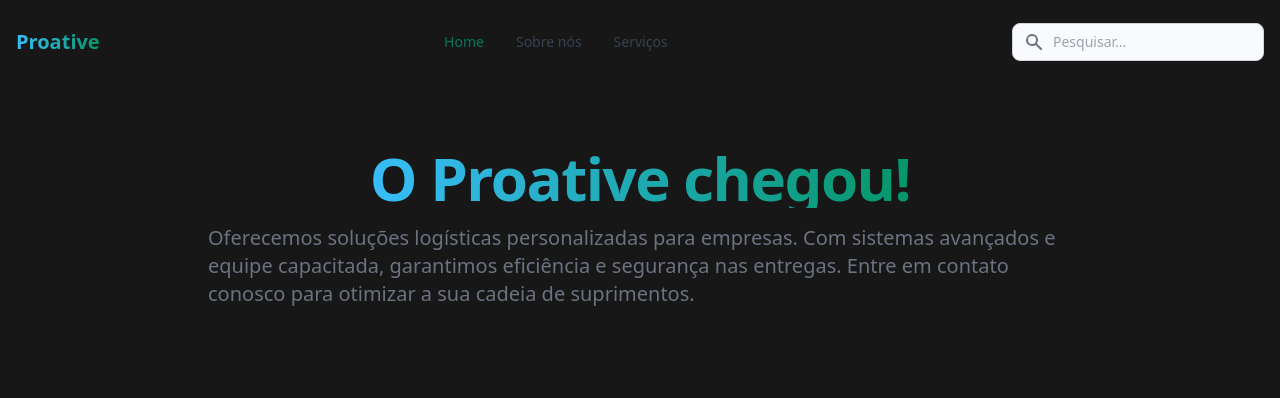
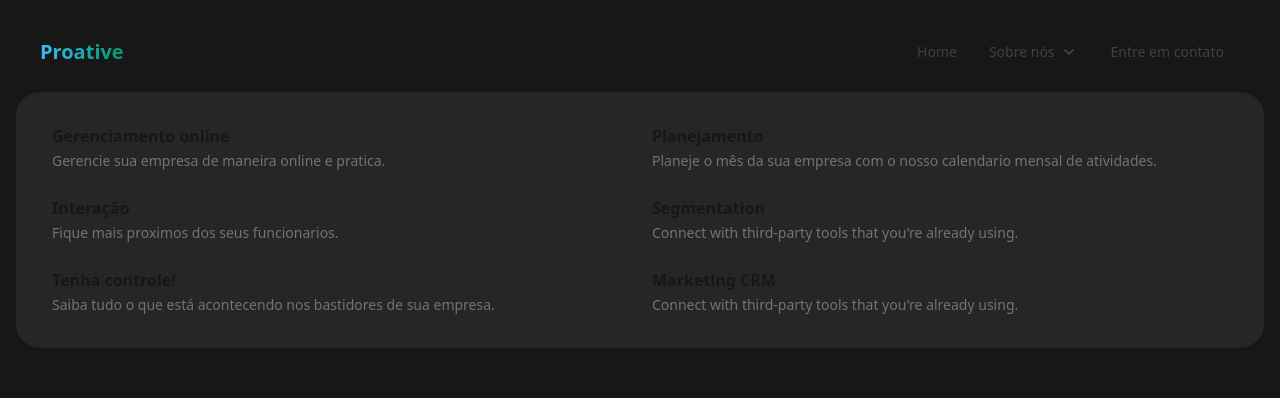
Before and after one commit to gustavorteuber/proative-front, a Vue app: page / in a window 1280 px wide. Shown: the top 398 px of the page. Built offline with nearby package versions, Linux system fonts and the light colour scheme.

Commit message:
new-header

```diff
--- a/src/components/header.vue
+++ b/src/components/header.vue
@@ -1,69 +1,22 @@
 <template>
-  <nav class="bg-neutral-900 border-solid border-1 border-neutral-500">
-    <div class="container flex flex-wrap items-center justify-between mx-auto">
-      <a href="/" class="flex items-center">
+  <nav
+    class="bg-neutral-900 border-neutral-200 dark:border-neutral-600 dark:bg-neutral-900"
+  >
+    <div
+      class="flex flex-wrap justify-between items-center mx-auto max-w-screen-xl px-4 md:px-6 py-2.5"
+    >
       <span
         class="self-center text-xl font-semibold whitespace-nowrap text-transparent bg-clip-text bg-gradient-to-r to-emerald-600 from-sky-400"
         >Proative</span
       >
-      </a>
-      <div class="flex md:order-2">
       <button
+        data-collapse-toggle="mega-menu-full"
         type="button"
-          data-collapse-toggle="navbar-search"
-          aria-controls="navbar-search"
-          aria-expanded="false"
-          class="md:hidden text-gray-500 dark:text-gray-400 hover:bg-gray-100 dark:hover:bg-gray-700 focus:outline-none focus:ring-4 focus:ring-gray-200 dark:focus:ring-gray-700 rounded-lg text-sm p-2.5 mr-1"
-        >
-          <svg
-            class="w-5 h-5"
-            aria-hidden="true"
-            fill="currentColor"
-            viewBox="0 0 20 20"
-            xmlns="http://www.w3.org/2000/svg"
-          >
-            <path
-              fill-rule="evenodd"
-              d="M8 4a4 4 0 100 8 4 4 0 000-8zM2 8a6 6 0 1110.89 3.476l4.817 4.817a1 1 0 01-1.414 1.414l-4.816-4.816A6 6 0 012 8z"
-              clip-rule="evenodd"
-            ></path>
-          </svg>
-          <span class="sr-only">Search</span>
-        </button>
-        <div class="relative hidden md:block">
-          <div
-            class="absolute inset-y-0 left-0 flex items-center pl-3 pointer-events-none"
-          >
-            <svg
-              class="w-5 h-5 text-gray-500"
-              aria-hidden="true"
-              fill="currentColor"
-              viewBox="0 0 20 20"
-              xmlns="http://www.w3.org/2000/svg"
-            >
-              <path
-                fill-rule="evenodd"
-                d="M8 4a4 4 0 100 8 4 4 0 000-8zM2 8a6 6 0 1110.89 3.476l4.817 4.817a1 1 0 01-1.414 1.414l-4.816-4.816A6 6 0 012 8z"
-                clip-rule="evenodd"
-              ></path>
-            </svg>
-            <span class="sr-only">Search icon</span>
-          </div>
-          <input
-            type="text"
-            id="search-navbar"
-            class="block w-full p-2 pl-10 text-sm text-gray-100 border border-gray-300 rounded-lg bg-gray-50 focus:ring-blue-500 focus:border-blue-500 dark:bg-gray-700 dark:border-gray-600 dark:placeholder-gray-400 dark:text-white dark:focus:ring-blue-500 dark:focus:border-blue-500"
-            placeholder="Pesquisar..."
-          />
-        </div>
-        <button
-          data-collapse-toggle="navbar-search"
-          type="button"
-          class="inline-flex items-center p-2 text-sm text-gray-500 rounded-lg md:hidden hover:bg-gray-100 focus:outline-none focus:ring-2 focus:ring-gray-200 dark:text-gray-400 dark:hover:bg-gray-700 dark:focus:ring-gray-600"
-          aria-controls="navbar-search"
+        class="inline-flex items-center p-2 ml-1 text-sm text-neutral-500 rounded-lg md:hidden hover:bg-neutral-100 focus:outline-none focus:ring-2 focus:ring-neutral-200 dark:text-neutral-400 dark:hover:bg-neutral-700 dark:focus:ring-neutral-600"
+        aria-controls="mega-menu-full"
         aria-expanded="false"
       >
-          <span class="sr-only">Open menu</span>
+        <span class="sr-only">Open main menu</span>
         <svg
           class="w-6 h-6"
           aria-hidden="true"
@@ -78,60 +31,135 @@
           ></path>
         </svg>
       </button>
-      </div>
       <div
+        id="mega-menu-full"
         class="items-center justify-between hidden w-full md:flex md:w-auto md:order-1"
-        id="navbar-search"
       >
-        <div class="relative mt-3 md:hidden">
-          <div
-            class="absolute inset-y-0 left-0 flex items-center pl-3 pointer-events-none"
+        <ul
+          class="flex flex-col p-4 mt-4 border border-neutral-100 rounded-lg bg-neutral-900 md:flex-row md:space-x-8 md:mt-0 md:text-sm md:font-medium md:border-0 bg-neutral-800 md:dark:bg-neutral-900 dark:border-neutral-700"
         >
+          <li>
+            <a
+              href="#"
+              class="block py-2 pl-3 pr-4 text-neutral-700 rounded hover:bg-neutral-100 md:hover:bg-transparent md:hover:text-emerald-700 md:p-0 dark:text-neutral-400 md:dark:hover:text-emerald-500 dark:hover:bg-neutral-700 dark:hover:text-emerald-500 md:dark:hover:bg-transparent dark:border-neutral-700"
+              aria-current="page"
+              >Home</a
+            >
+          </li>
+          <li>
+            <button
+              id="mega-menu-full-dropdown-button"
+              data-collapse-toggle="mega-menu-full-dropdown"
+              class="flex items-center justify-between w-full py-2 pl-3 pr-4 font-medium text-neutral-700 rounded md:w-auto hover:bg-neutral-100 md:hover:bg-transparent md:border-0 md:hover:text-emerald-600 md:p-0 dark:text-neutral-400 md:dark:hover:text-emerald-500 dark:hover:bg-neutral-700 dark:hover:text-emerald-500 md:dark:hover:bg-transparent dark:border-neutral-700"
+            >
+              Sobre nós
               <svg
-              class="w-5 h-5 text-gray-500"
-              aria-hidden="true"
+                class="w-5 h-5 ml-1"
                 fill="currentColor"
                 viewBox="0 0 20 20"
                 xmlns="http://www.w3.org/2000/svg"
               >
                 <path
                   fill-rule="evenodd"
-                d="M8 4a4 4 0 100 8 4 4 0 000-8zM2 8a6 6 0 1110.89 3.476l4.817 4.817a1 1 0 01-1.414 1.414l-4.816-4.816A6 6 0 012 8z"
+                  d="M5.293 7.293a1 1 0 011.414 0L10 10.586l3.293-3.293a1 1 0 111.414 1.414l-4 4a1 1 0 01-1.414 0l-4-4a1 1 0 010-1.414z"
                   clip-rule="evenodd"
                 ></path>
               </svg>
-          </div>
-          <input
-            type="text"
-            id="search-navbar"
-            class="block w-full p-2 pl-10 text-sm text-gray-900 border border-gray-300 rounded-lg bg-gray-50 focus:ring-blue-500 focus:border-blue-500 dark:bg-gray-700 dark:border-gray-600 dark:placeholder-gray-400 dark:text-white dark:focus:ring-blue-500 dark:focus:border-blue-500"
-            placeholder="Search..."
-          />
-        </div>
-        <ul
-          class="flex flex-col p-4 mt-4 md:flex-row md:space-x-8 md:mt-0 md:text-sm md:font-medium"
-        >
-          <li>
-            <a
-              href="/home"
-              class="block py-2 pl-3 pr-4 text-white bg-emerald-700 rounded md:bg-transparent md:text-emerald-700 md:p-0 dark:text-white"
-              aria-current="page"
-              >Home</a
-            >
+            </button>
           </li>
           <li>
             <a
-              href="/about"
-              class="block py-2 pl-3 pr-4 text-gray-700 rounded hover:bg-gray-100 md:hover:bg-transparent md:hover:text-blue-700 md:p-0 md:dark:hover:text-white dark:text-gray-400 dark:hover:bg-gray-700 dark:hover:text-white md:dark:hover:bg-transparent dark:border-gray-700"
-              >Sobre nós</a
+              href="#"
+              class="block py-2 pl-3 pr-4 text-neutral-700 rounded hover:bg-neutral-100 md:hover:bg-transparent md:hover:text-emerald-700 md:p-0 dark:text-neutral-400 md:dark:hover:text-emerald-500 dark:hover:bg-neutral-700 dark:hover:text-emerald-500 md:dark:hover:bg-transparent dark:border-neutral-700"
+              >Entre em contato</a
             >
+          </li>
+        </ul>
+      </div>
+    </div>
+    <div
+      id="mega-menu-full-dropdown"
+      class="mt-1 border-neutral-200 shadow-sm bg-neutral-800 dark:border-neutral-600 rounded-3xl"
+    >
+      <div
+        class="grid max-w-screen-xl px-4 py-5 mx-auto text-neutral-900 dark:text-white sm:grid-cols-2 md:px-6"
+      >
+        <ul>
+          <li>
+            <a
+              href="#"
+              class="block p-3 rounded-lg hover:bg-neutral-900 dark:hover:bg-neutral-700"
+            >
+              <div class="font-semibold">Gerenciamento online</div>
+              <span
+                class="text-sm font-light text-neutral-500 dark:text-neutral-400"
+                >Gerencie sua empresa de maneira online e pratica.</span
+              >
+            </a>
           </li>
           <li>
             <a
-              href="/services"
-              class="block py-2 pl-3 pr-4 text-gray-700 rounded hover:bg-gray-100 md:hover:bg-transparent md:hover:text-blue-700 md:p-0 dark:text-gray-400 md:dark:hover:text-white dark:hover:bg-gray-700 dark:hover:text-white md:dark:hover:bg-transparent dark:border-gray-700"
-              >Serviços</a
+              href="#"
+              class="block p-3 rounded-lg hover:bg-neutral-100 dark:hover:bg-neutral-700"
             >
+              <div class="font-semibold">Interação</div>
+              <span
+                class="text-sm font-light text-neutral-500 dark:text-neutral-400"
+                >Fique mais proximos dos seus funcionarios.</span
+              >
+            </a>
+          </li>
+          <li>
+            <a
+              href="#"
+              class="block p-3 rounded-lg hover:bg-neutral-100 dark:hover:bg-neutral-700"
+            >
+              <div class="font-semibold">Tenha controle!</div>
+              <span
+                class="text-sm font-light text-neutral-500 dark:text-neutral-400"
+                >Saiba tudo o que está acontecendo nos bastidores de sua
+                empresa.</span
+              >
+            </a>
+          </li>
+        </ul>
+        <ul>
+          <li>
+            <a
+              href="#"
+              class="block p-3 rounded-lg hover:bg-neutral-100 dark:hover:bg-neutral-700"
+            >
+              <div class="font-semibold">Planejamento</div>
+              <span
+                class="text-sm font-light text-neutral-500 dark:text-neutral-400"
+                >Planeje o mês da sua empresa com o nosso calendario mensal de
+                atividades.</span
+              >
+            </a>
+          </li>
+          <li>
+            <a
+              href="#"
+              class="block p-3 rounded-lg hover:bg-neutral-100 dark:hover:bg-neutral-700"
+            >
+              <div class="font-semibold">Segmentation</div>
+              <span
+                class="text-sm font-light text-neutral-500 dark:text-neutral-400"
+                >Connect with third-party tools that you're already using.</span
+              >
+            </a>
+          </li>
+          <li>
+            <a
+              href="#"
+              class="block p-3 rounded-lg hover:bg-neutral-100 dark:hover:bg-neutral-700"
+            >
+              <div class="font-semibold">Marketing CRM</div>
+              <span
+                class="text-sm font-light text-neutral-500 dark:text-neutral-400"
+                >Connect with third-party tools that you're already using.</span
+              >
+            </a>
           </li>
         </ul>
       </div>
```
Lines whose indentation alone changed are shown as unchanged.
